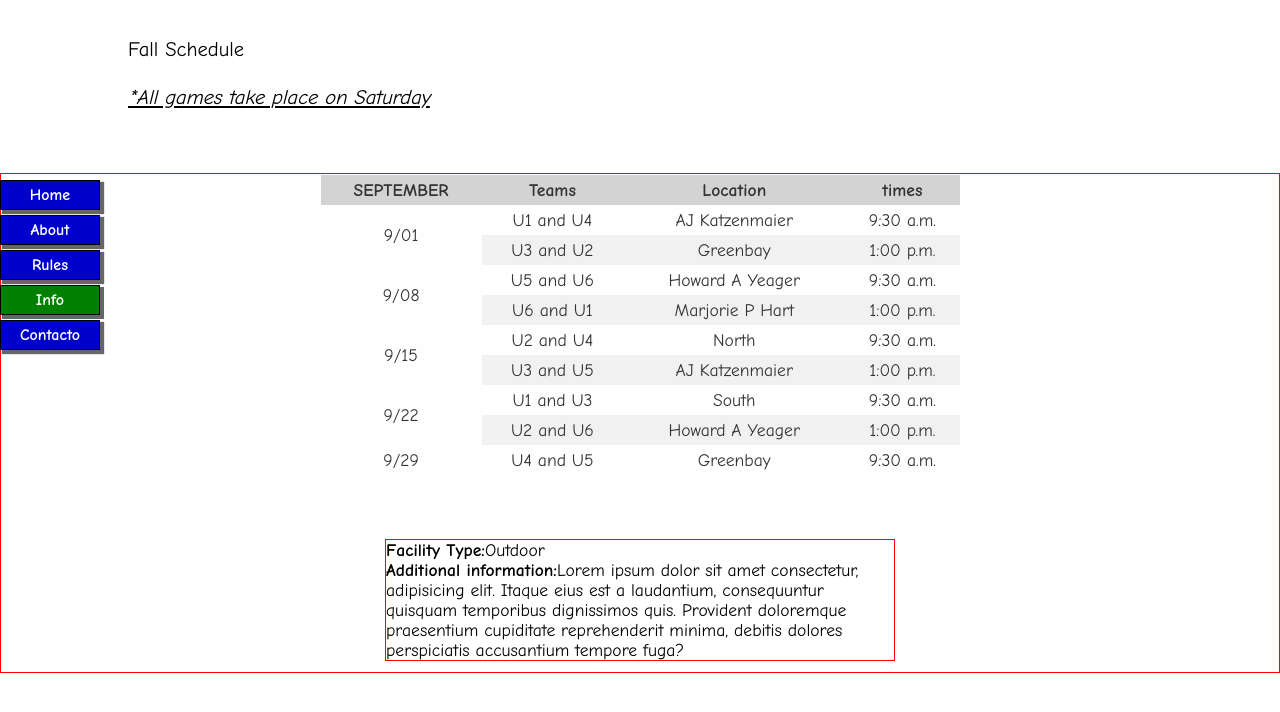
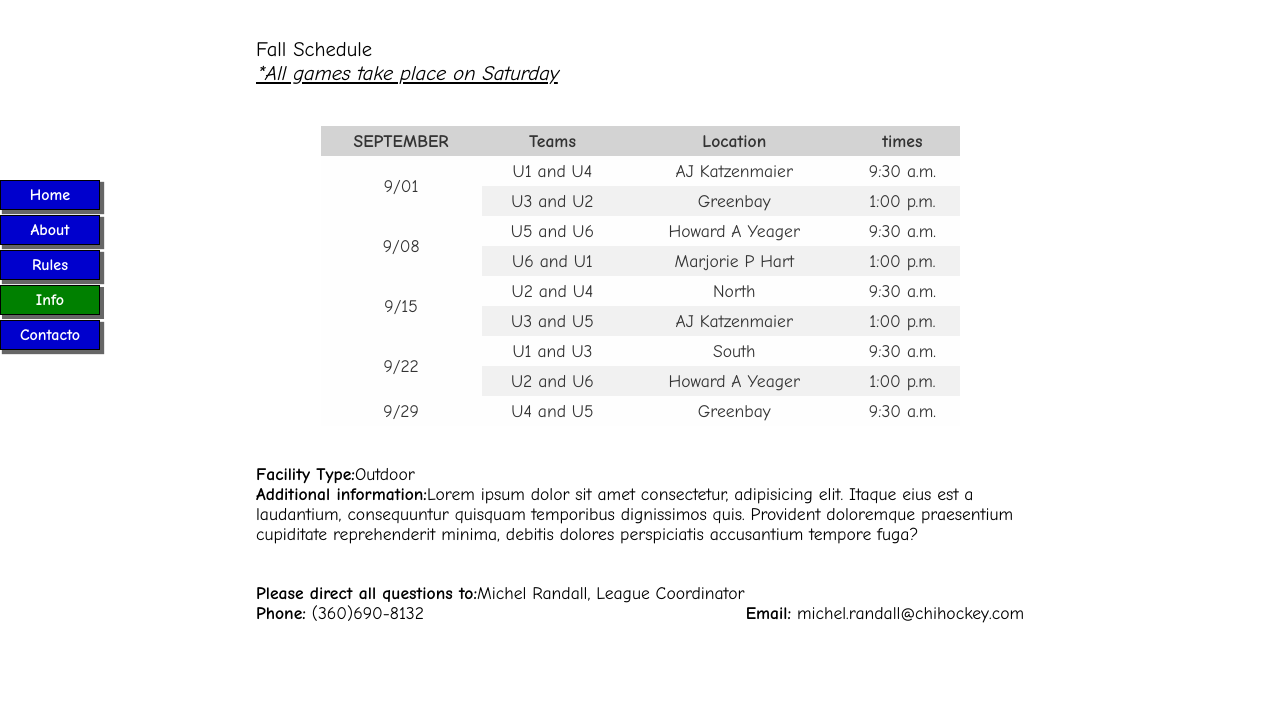
Before and after one commit to Marcoscab/AP4-MDHL, a plain HTML site: page game_info.html in a window 1280 px wide. Shown: the part 60-772 px from the top of the page. Drawn offline with Linux system fonts and the light colour scheme.

Commit message:
Terminado V0

```diff
--- a/css/style4.css
+++ b/css/style4.css
@@ -4,6 +4,7 @@
     margin: 0;
     box-sizing: border-box;
     font-family: "Comic Sans MS", "Comic Sans", cursive;
+  /* border: 1px solid red;*/
 }
 
 /*ENCABEZADO*/
@@ -11,6 +12,7 @@
     text-align: center;
     display: flex;
     flex-direction: column;
+
 }
 
 h3 {
@@ -27,9 +29,9 @@ h3 {
 
 }
 
-.bordes {
+/*.bordes {
     border: 1px solid red;
-}
+}*/
 
 .titulo {
     width: 70vw;
@@ -79,6 +81,7 @@ h3 {
     margin-inline-start: 0px;
     margin-inline-end: 0px;
     height: 500px;
+
  }
 
  .tt{
@@ -136,7 +139,9 @@ h3 {
 .container-4 {
     display: flex;
     flex-direction: column;
-    align-items: left;
+    justify-content: center;
+
+    align-items: center;
     margin-top: 2vh;
     font-size: 1.1em;
     margin-inline-start: 0px;
@@ -148,11 +153,7 @@ h3 {
     margin-bottom: 5vh;
  }
 
-header h3 {
-    text-align: left;
-    margin-left: 10vw;
-    margin-bottom: 3vh;
-}
+
 
 .subrayado{
     text-decoration: underline;
@@ -161,24 +162,53 @@ header h3 {
 
 /*FORMATO TABLA*/
 
-table {  color: #333; font-family: Helvetica, Arial, sans-serif; width: 640px; border-collapse: collapse;}
+table {
+    color: #333;
+    font-family: Helvetica, Arial, sans-serif;
+    width: 640px;
+    border-collapse: collapse;
+}
 
-td, th { border: 1px solid transparent; height: 30px; }
+td, th {
+    border: 1px solid transparent;
+    height: 30px;
+}
 
-th { background: #D3D3D3; font-weight: bold; }
+th {
+    background: #D3D3D3;
+    font-weight: bold;
+}
 
-td { background: #FAFAFA; text-align: center; }
+td {
+    background: #FAFAFA;
+    text-align: center;
+}
 
-tr:nth-child(even) td { background: #F1F1F1; }
+tr:nth-child(even) td {
+    background: #F1F1F1;
+}
 
-tr:nth-child(odd) td { background: #FEFEFE; }
+tr:nth-child(odd) td {
+    background: #FEFEFE;
+}
 
-tr td:hover { background: #666; color: #FFF; }
-
+tr td:hover {
+    background: #666; color: #FFF;
+}
 
 .izquierda{
-    align-self: flex-start;
-    margin-top: 8vh;
-    margin-left: 30vw;
-    margin-right: 30vw;
+ width: 60%;
  }
+
+ .centro{
+        margin: 0 auto;
+ }
+
+ .espacioTop{
+    margin-top: 5%;
+ }
+
+ .contenedor-5{
+    display: flex;
+    justify-content: space-between;
+ }
--- a/game_info.html
+++ b/game_info.html
@@ -14,12 +14,14 @@
         <h1 class="centrado">
             Mighty Ducks Hockey League
         </h1>
+        <div class="izquierda">
             <h3>
                 Fall Schedule
             </h3>
             <h3 class="subrayado">
                 *All games take place on Saturday
             </h3>
+        </div>
     </header>
 
 
@@ -31,9 +33,10 @@
         <a href="./contact.html" class="btn2">Contacto</a>
     </nav>
 
-    <main class="container-3 bordes">
+    <main class="container-3">
+        <div class="izquierda">
             <section>
-            <table>
+                <table class="centro">
                     <thead>
                         <tr>
                             <th>SEPTEMBER</th>
@@ -101,13 +104,23 @@
 
             </section>
 
-        <section class="izquierda bordes">
+            <section class="espacioTop">
                 <p><strong>Facility Type:</strong>Outdoor</p>
-            <p><strong>Additional information:</strong>Lorem ipsum dolor sit amet consectetur, adipisicing elit. Itaque
+                <p><strong>Additional information:</strong>Lorem ipsum dolor sit amet consectetur, adipisicing elit.
+                    Itaque
                     eius est a laudantium, consequuntur quisquam temporibus dignissimos quis. Provident doloremque
-                praesentium cupiditate reprehenderit minima, debitis dolores perspiciatis accusantium tempore fuga?</p>
+                    praesentium cupiditate reprehenderit minima, debitis dolores perspiciatis accusantium tempore fuga?
+                </p>
             </section>
+            <section class="espacioTop">
+                <p><strong>Please direct all questions to:</strong>Michel Randall, League Coordinator</p>
+                <div class="contenedor-5">
+                    <p><strong>Phone:</strong> (360)690-8132</p>
+                    <p><strong>Email:</strong> michel.randall@chihockey.com</p>
+                </div>
 
+            </section>
+        </div>
 
     </main>
 
```
Lines whose indentation alone changed are shown as unchanged.
